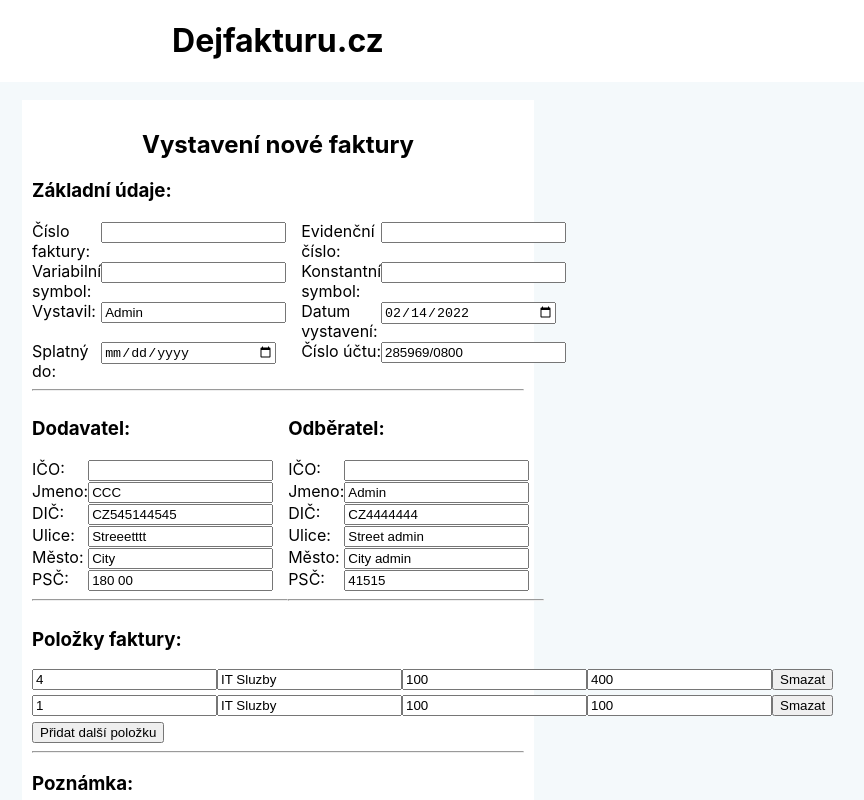
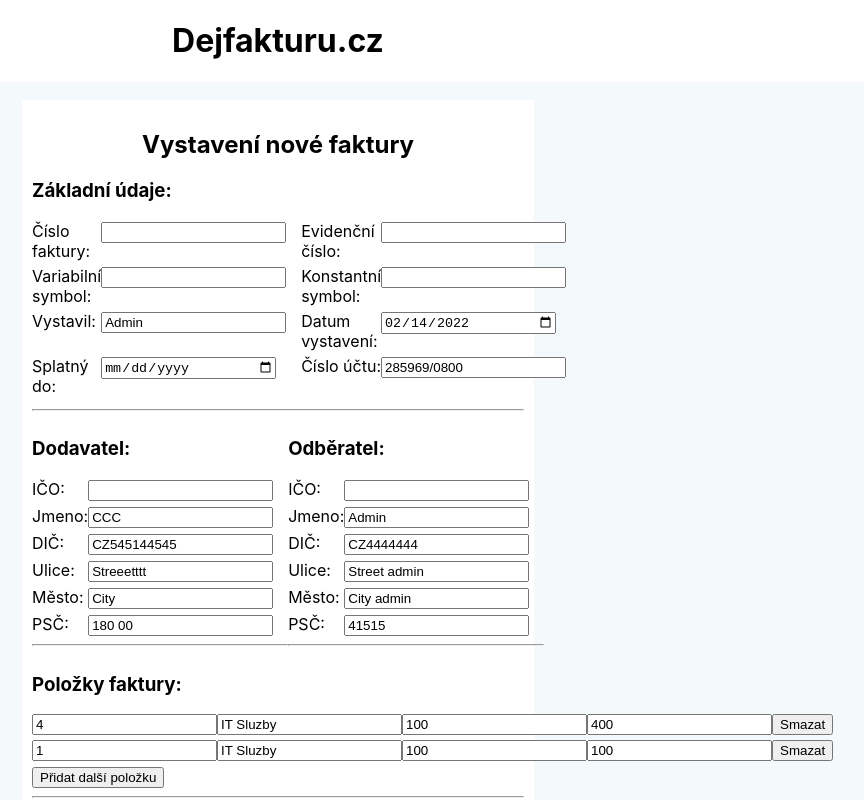
Before and after one commit to zaymax/dejfakturu, a React (Create React App) app in the folder client/: page / in a window 1280 px wide. Shown: the top 800 px of the page, without its empty margins (362-1226 px from the left). Built offline with nearby package versions, Linux system fonts and the light colour scheme.

Commit message:
adding default margin-bottom between elements

```diff
--- a/client/src/components/inputs/date-input.scss
+++ b/client/src/components/inputs/date-input.scss
@@ -2,6 +2,7 @@
     display: grid;
     grid-template-columns: 1fr 1fr;
     width: fit-content;
+    margin-bottom: 5px;
     &__label {
         float: right;
         width: fit-content;
--- a/client/src/components/inputs/number-input.scss
+++ b/client/src/components/inputs/number-input.scss
@@ -2,6 +2,7 @@
     display: grid;
     grid-template-columns: 1fr 1fr;
     width: fit-content;
+    margin-bottom: 5px;
     &__label {
         float: right;
         width: fit-content;
--- a/client/src/components/inputs/string-input.scss
+++ b/client/src/components/inputs/string-input.scss
@@ -2,6 +2,7 @@
     display: grid;
     grid-template-columns: 1fr 1fr;
     width: fit-content;
+    margin-bottom: 5px;
     &__label {
         float: right;
         width: fit-content;
```
